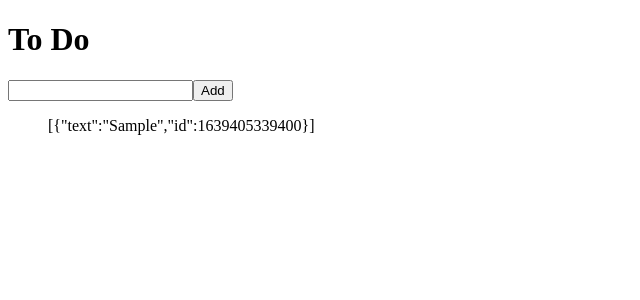
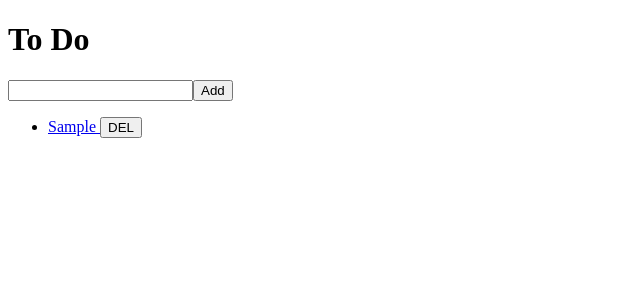
Before and after one commit to SambaLim/vanila-redux, a React (Create React App) app: page / in a window 1280 px wide. Both pictures are taken after typing "Sample" into the empty fields and a click on the button "Add". Shown: the top 300 px of the page, without its empty margins (0-640 px from the left). Built offline with nearby package versions, Linux system fonts and the light colour scheme.

Commit message:
Deleting To Do

```diff
--- /dev/null
+++ b/src/components/ToDo.js
@@ -0,0 +1,21 @@
+import { connect } from 'react-redux';
+import { Link } from 'react-router-dom';
+import { actionCreators } from '../store';
+
+function ToDo({ text, onButtonClick, id }) {
+  return (
+    <li>
+      <Link to={`/${id}`} >
+        {text} <button onClick={onButtonClick}>DEL</button>
+      </Link>
+    </li>
+  );
+}
+
+function mapDispatchToProps(dispatch, ownProps) {
+  return {
+    onButtonClick: () => dispatch(actionCreators.deleteTodo(parseInt(ownProps.id)))
+  }
+}
+
+export default connect(null, mapDispatchToProps)(ToDo);
--- a/src/routes/Home.js
+++ b/src/routes/Home.js
@@ -1,6 +1,7 @@
 import { useState } from 'react';
 import { connect } from 'react-redux';
 import { actionCreators } from '../store';
+import ToDo from '../components/ToDo';
 
 const Home = ({ toDos, addTodo }) => {
   const [text, setText] = useState("");
@@ -22,7 +23,7 @@ const Home = ({ toDos, addTodo }) => {
         <input type="text" value={text} onChange={onChange} />
         <button>Add</button>
       </form>
-      <ul>{JSON.stringify(toDos)}</ul>
+      <ul>{toDos.map(toDo => <ToDo key={toDo.id} {...toDo} />)}</ul>
     </>
   );
 }
```
